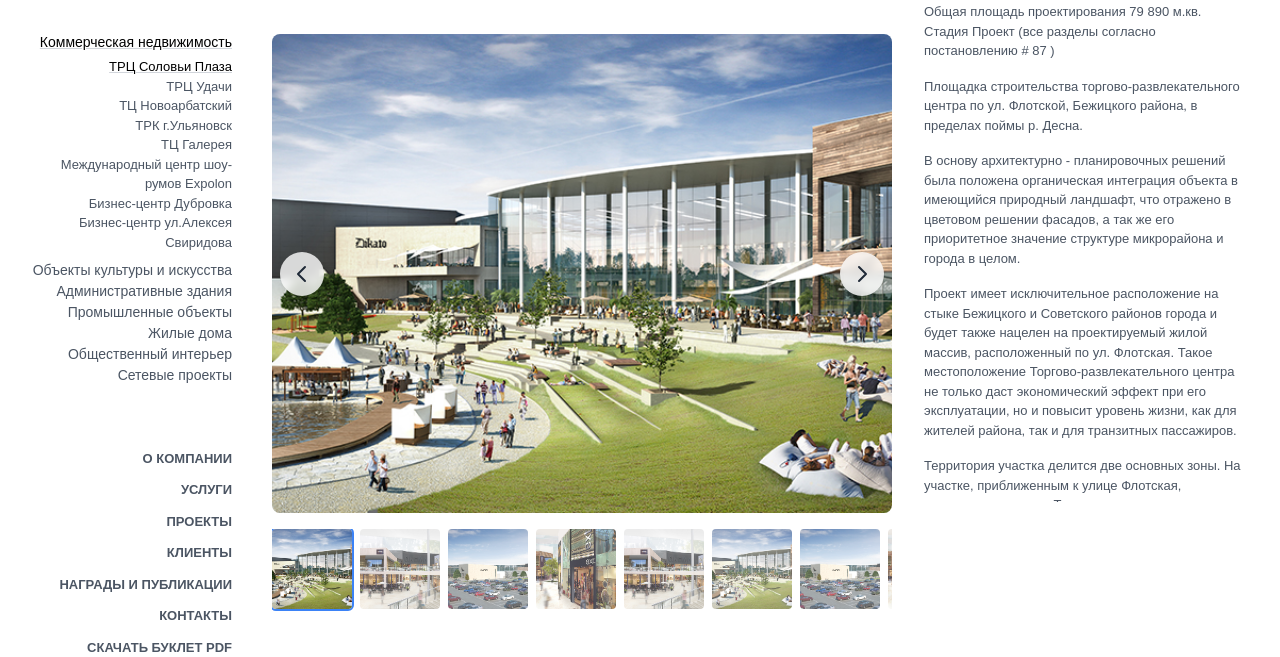
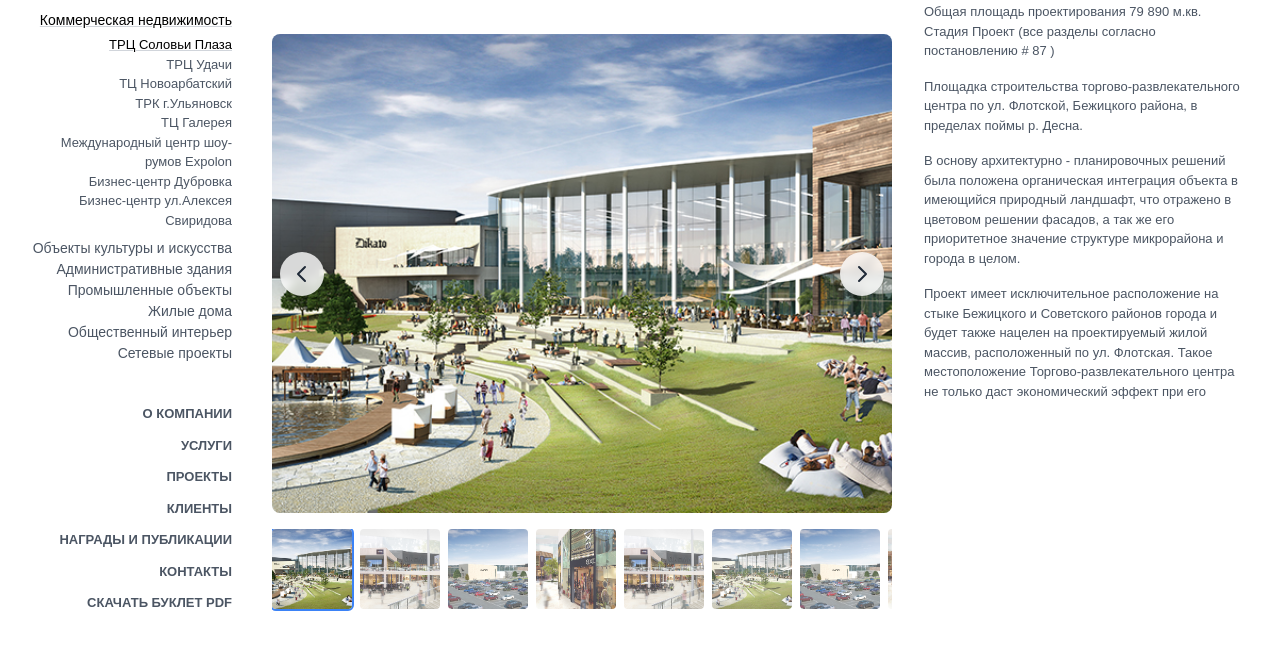
Before and after one commit to Delaveur/gradient-project, a PHP site: page /projects/1/2/ in a window 1280 px wide. Shown: the part 358-1015 px from the top of the page. Run offline with PHP 8.4, Linux system fonts and the light colour scheme; some libraries are stand-ins or nearby versions.

Commit message:
refactor: change layout of project page

```diff
--- a/inc/header.php
+++ b/inc/header.php
@@ -121,7 +121,11 @@
                     <div class="max-w-[1250px] mx-auto flex">
                     <?php endif; ?>
                     <!-- Левая колонка (хедер) -->
+                    <?php if (strpos($_SERVER['REQUEST_URI'], '/projects') === 0) : ?>
+                        <aside class="w-[256px] min-w-64 px-6 pt-10 hidden md:flex flex-col">
+                        <?php else : ?>
                             <aside class="w-[256px] min-w-64 px-6 pt-10 hidden md:flex flex-col justify-between">
+                            <?php endif; ?>
                             <div>
                             </div>
 
--- a/projects/1/2/index.php
+++ b/projects/1/2/index.php
@@ -39,7 +39,7 @@ include($_SERVER["DOCUMENT_ROOT"] . "/inc/header.php"); ?>
     </div>
 
     <!-- Правая колонка (текст) -->
-    <div class="lg:order-2 lg:h-[calc(100vh-300px)] lg:sticky lg:top-8 lg:overflow-y-auto custom-scrollbar">
+    <div class="lg:order-2 lg:h-[calc(100vh-400px)] lg:sticky lg:top-8 lg:overflow-y-auto custom-scrollbar">
       <div class="prose max-w-none lg:pr-4">
         <div class="space-y-4 text-gray-600">
           <p>Общая площадь проектирования 79 890 м.кв.
--- a/projects/1/3/index.php
+++ b/projects/1/3/index.php
@@ -39,7 +39,7 @@ include($_SERVER["DOCUMENT_ROOT"] . "/inc/header.php"); ?>
     </div>
 
     <!-- Правая колонка (текст) -->
-    <div class="lg:order-2 lg:h-[calc(100vh-300px)] lg:sticky lg:top-8 lg:overflow-y-auto custom-scrollbar">
+    <div class="lg:order-2 lg:h-[calc(100vh-400px)] lg:sticky lg:top-8 lg:overflow-y-auto custom-scrollbar">
       <div class="prose max-w-none lg:pr-4">
         <div class="space-y-4 text-gray-600">
 
--- a/projects/1/37/index.php
+++ b/projects/1/37/index.php
@@ -39,7 +39,7 @@ include($_SERVER["DOCUMENT_ROOT"] . "/inc/header.php"); ?>
     </div>
 
     <!-- Правая колонка (текст) -->
-    <div class="lg:order-2 lg:h-[calc(100vh-300px)] lg:sticky lg:top-8 lg:overflow-y-auto custom-scrollbar">
+    <div class="lg:order-2 lg:h-[calc(100vh-400px)] lg:sticky lg:top-8 lg:overflow-y-auto custom-scrollbar">
       <div class="prose max-w-none lg:pr-4">
         <div class="space-y-4 text-gray-600">
 
--- a/projects/1/38/index.php
+++ b/projects/1/38/index.php
@@ -39,7 +39,7 @@ include($_SERVER["DOCUMENT_ROOT"] . "/inc/header.php"); ?>
     </div>
 
     <!-- Правая колонка (текст) -->
-    <div class="lg:order-2 lg:h-[calc(100vh-300px)] lg:sticky lg:top-8 lg:overflow-y-auto custom-scrollbar">
+    <div class="lg:order-2 lg:h-[calc(100vh-400px)] lg:sticky lg:top-8 lg:overflow-y-auto custom-scrollbar">
       <div class="prose max-w-none lg:pr-4">
         <div class="space-y-4 text-gray-600">
           <p>Общая площадь объекта реконструкции 7000 м.кв.
--- a/projects/1/39/index.php
+++ b/projects/1/39/index.php
@@ -39,7 +39,7 @@ include($_SERVER["DOCUMENT_ROOT"] . "/inc/header.php"); ?>
     </div>
 
     <!-- Правая колонка (текст) -->
-    <div class="lg:order-2 lg:h-[calc(100vh-300px)] lg:sticky lg:top-8 lg:overflow-y-auto custom-scrollbar">
+    <div class="lg:order-2 lg:h-[calc(100vh-400px)] lg:sticky lg:top-8 lg:overflow-y-auto custom-scrollbar">
       <div class="prose max-w-none lg:pr-4">
         <div class="space-y-4 text-gray-600">
           <p>
--- a/projects/1/41/index.php
+++ b/projects/1/41/index.php
@@ -39,7 +39,7 @@ include($_SERVER["DOCUMENT_ROOT"] . "/inc/header.php"); ?>
     </div>
 
     <!-- Правая колонка (текст) -->
-    <div class="lg:order-2 lg:h-[calc(100vh-300px)] lg:sticky lg:top-8 lg:overflow-y-auto custom-scrollbar">
+    <div class="lg:order-2 lg:h-[calc(100vh-400px)] lg:sticky lg:top-8 lg:overflow-y-auto custom-scrollbar">
       <div class="prose max-w-none lg:pr-4">
         <div class="space-y-4 text-gray-600">
           <p align="justify">Общая площадь проектирования 26&nbsp;375 м.кв.
--- a/projects/1/48/index.php
+++ b/projects/1/48/index.php
@@ -39,7 +39,7 @@ include($_SERVER["DOCUMENT_ROOT"] . "/inc/header.php"); ?>
     </div>
 
     <!-- Правая колонка (текст) -->
-    <div class="lg:order-2 lg:h-[calc(100vh-300px)] lg:sticky lg:top-8 lg:overflow-y-auto custom-scrollbar">
+    <div class="lg:order-2 lg:h-[calc(100vh-400px)] lg:sticky lg:top-8 lg:overflow-y-auto custom-scrollbar">
       <div class="prose max-w-none lg:pr-4">
         <div class="space-y-4 text-gray-600">
 
--- a/projects/1/80/index.php
+++ b/projects/1/80/index.php
@@ -39,7 +39,7 @@ include($_SERVER["DOCUMENT_ROOT"] . "/inc/header.php"); ?>
     </div>
 
     <!-- Правая колонка (текст) -->
-    <div class="lg:order-2 lg:h-[calc(100vh-300px)] lg:sticky lg:top-8 lg:overflow-y-auto custom-scrollbar">
+    <div class="lg:order-2 lg:h-[calc(100vh-400px)] lg:sticky lg:top-8 lg:overflow-y-auto custom-scrollbar">
       <div class="prose max-w-none lg:pr-4">
         <div class="space-y-4 text-gray-600">
           <p align="justify">Международный центр шоу-румов Expolon  расположен в здании по адресу: ул. Косинская, д. 9, стр.21.</p>
--- a/projects/9/43/index.php
+++ b/projects/9/43/index.php
@@ -42,7 +42,7 @@ include($_SERVER["DOCUMENT_ROOT"] . "/inc/header.php"); ?>
     </div>
 
     <!-- Правая колонка (текст) -->
-    <div class="lg:order-2 lg:h-[calc(100vh-300px)] lg:sticky lg:top-8 lg:overflow-y-auto custom-scrollbar">
+    <div class="lg:order-2 lg:h-[calc(100vh-400px)] lg:sticky lg:top-8 lg:overflow-y-auto custom-scrollbar">
       <div class="prose max-w-none lg:pr-4">
         <div class="space-y-4 text-gray-600">
           <p align="justify">Общая площадь проектирования 31&nbsp;572 м.кв.<br>
--- a/projects/9/45/index.php
+++ b/projects/9/45/index.php
@@ -39,7 +39,7 @@ include($_SERVER["DOCUMENT_ROOT"] . "/inc/header.php"); ?>
     </div>
 
     <!-- Правая колонка (текст) -->
-    <div class="lg:order-2 lg:h-[calc(100vh-300px)] lg:sticky lg:top-8 lg:overflow-y-auto custom-scrollbar">
+    <div class="lg:order-2 lg:h-[calc(100vh-400px)] lg:sticky lg:top-8 lg:overflow-y-auto custom-scrollbar">
       <div class="prose max-w-none lg:pr-4">
         <div class="space-y-4 text-gray-600">
           <p align="justify">Общая площадь проектирования  45&nbsp;600 м.кв.
--- a/projects/9/85/index.php
+++ b/projects/9/85/index.php
@@ -40,7 +40,7 @@ include($_SERVER["DOCUMENT_ROOT"] . "/inc/header.php"); ?>
     </div>
 
     <!-- Правая колонка (текст) -->
-    <div class="lg:order-2 lg:h-[calc(100vh-300px)] lg:sticky lg:top-8 lg:overflow-y-auto custom-scrollbar">
+    <div class="lg:order-2 lg:h-[calc(100vh-400px)] lg:sticky lg:top-8 lg:overflow-y-auto custom-scrollbar">
       <div class="prose max-w-none lg:pr-4">
         <div class="space-y-4 text-gray-600">
           <p>ПРОЕКТ РЕМОНТНО-РЕСТАВРАЦИОННЫХ РАБОТ С ПРИСПОСОБЛЕНИЕМ ПОД СОВРЕМЕННОЕ ИСПОЛЬЗОВАНИЕ. КИНОКОНЦЕРТНЫЙ ЗАЛ С ВЫСТАВОЧНЫМИ ПОМЕЩЕНИЯМИ.
```
Lines whose indentation alone changed are shown as unchanged.
